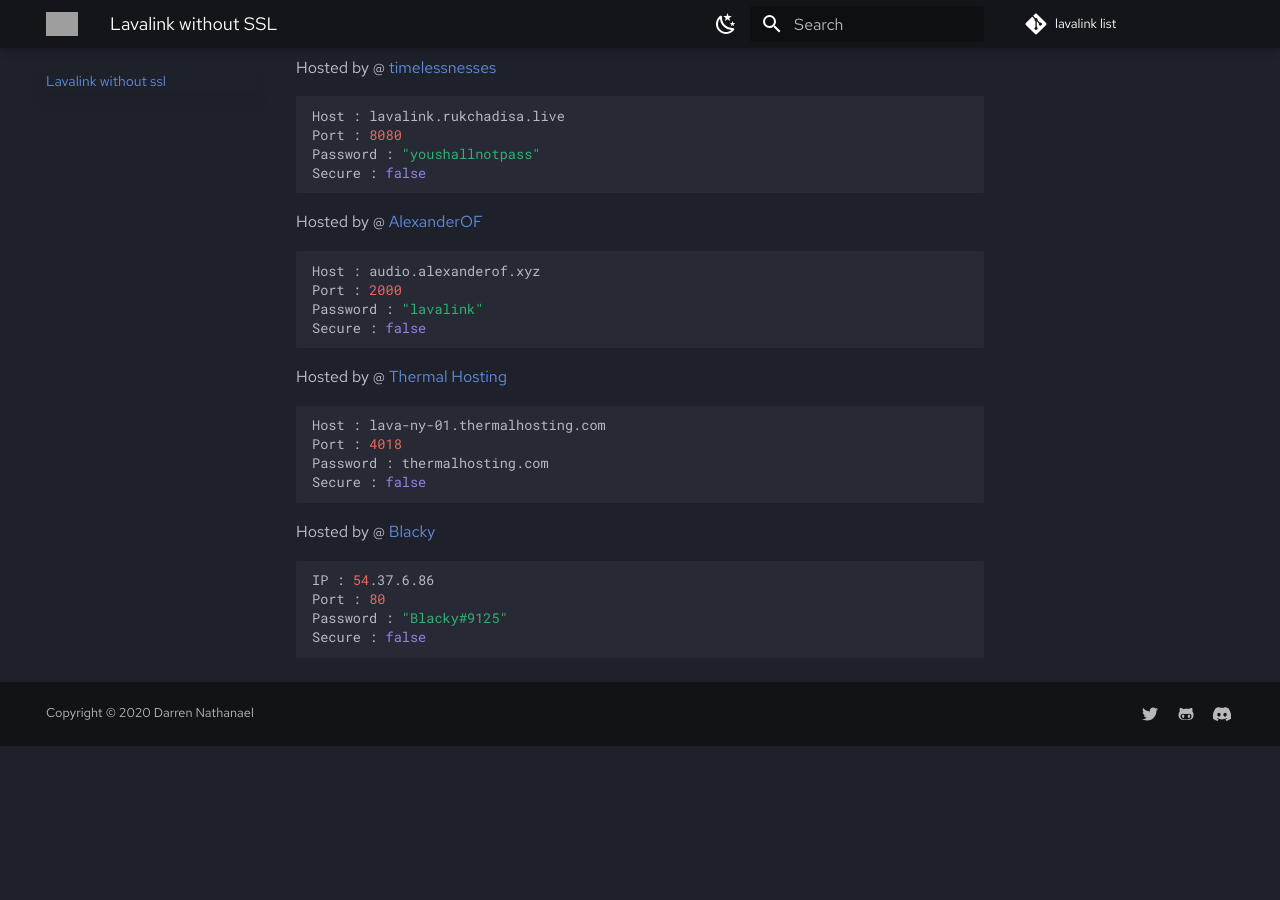
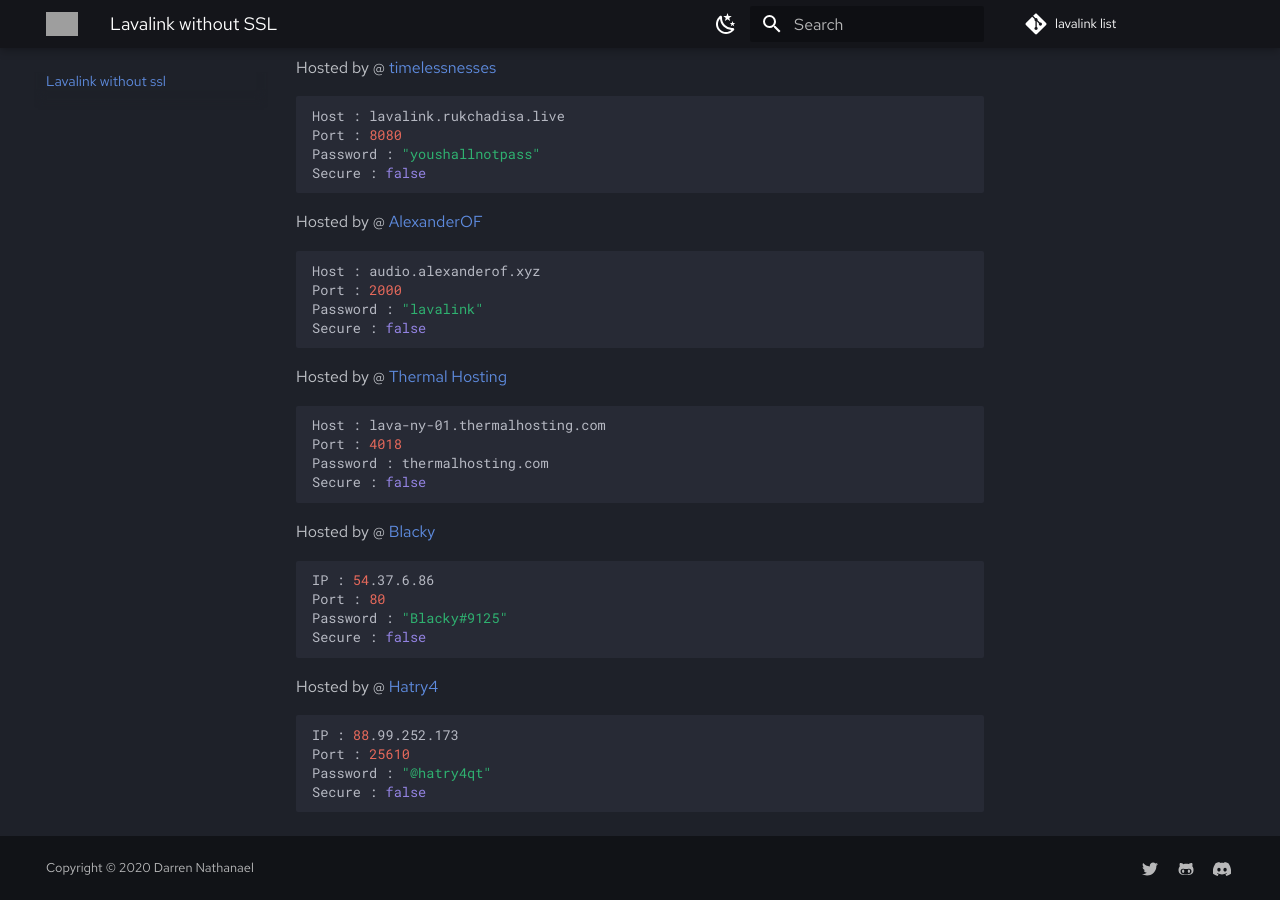
Before and after one commit to DarrenOfficial/lavalink-list, an MkDocs documentation site: the page built from docs/NoSSL/lavalink-without-ssl.md, in a window 1280 px wide and 900 px high, scrolled down 637 px. Built offline with MkDocs 1.6.1 and Material for MkDocs 9.7.7, drawn with Linux system fonts in a browser that asks for light colours; comment, search, counter and statistics services are not loaded; before the commit the page ends 1383 px from its top, so only the background shows below that; grey boxes are pictures that could not be loaded.

Commit message:
Update docs/NoSSL/lavalink-without-ssl.md

````diff
--- a/docs/NoSSL/lavalink-without-ssl.md
+++ b/docs/NoSSL/lavalink-without-ssl.md
@@ -59,3 +59,11 @@ Port : 80
 Password : "Blacky#9125"
 Secure : false
 ```
+
+Hosted by @ [Hatry4](https://www.hatry4.xyz)
+```bash
+IP : 88.99.252.173
+Port : 25610
+Password : "@hatry4qt"
+Secure : false
+```
````
